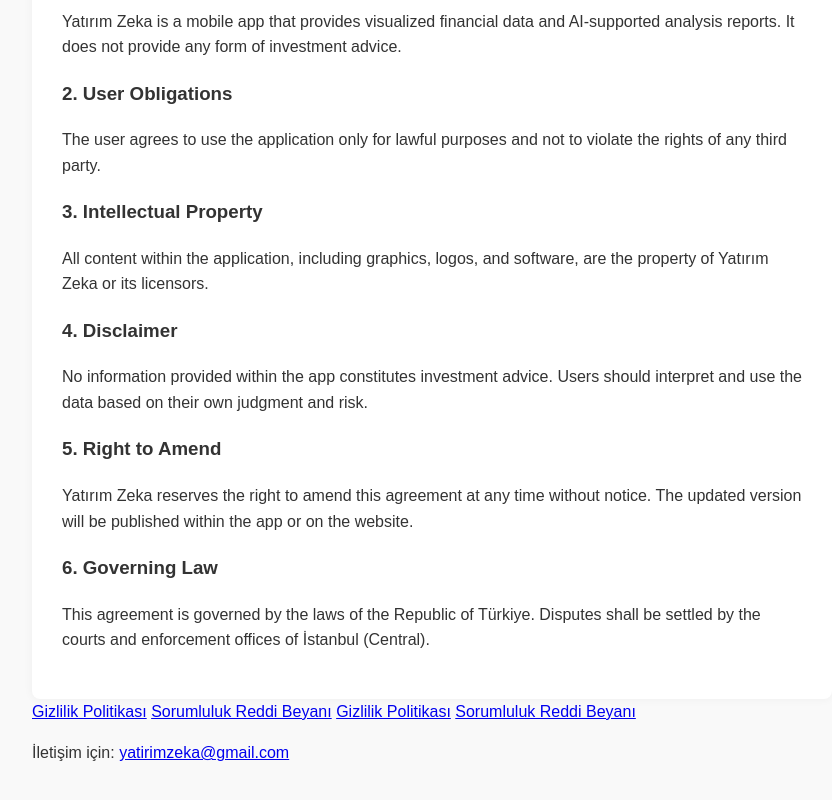
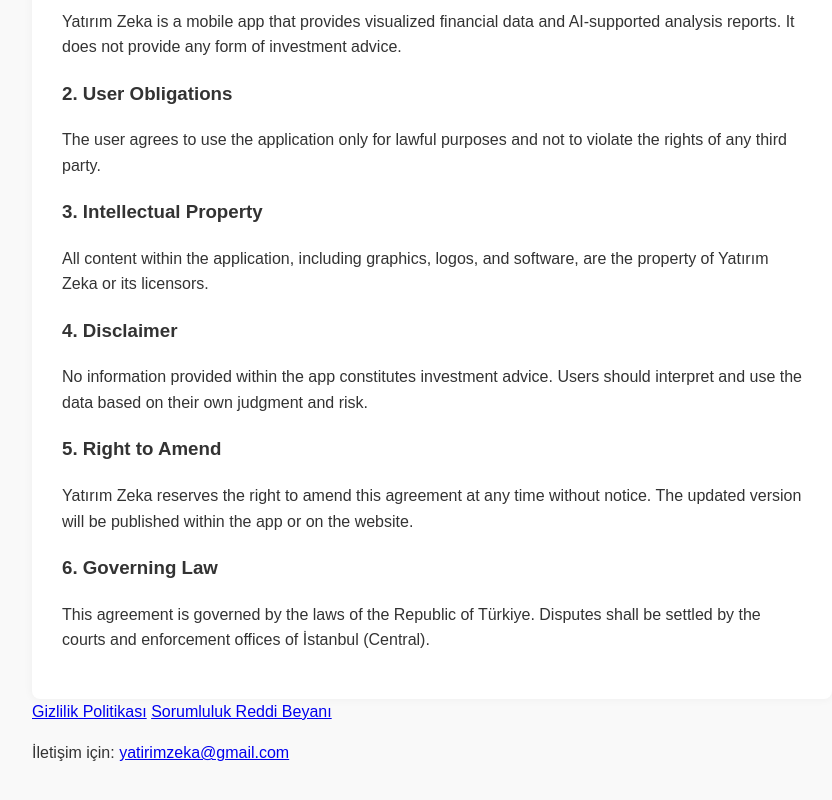
Before and after one commit to Kocborsa/yatirimzeka-legal, a plain HTML site: page index.html in a window 1280 px wide. Shown: the part 1289-2089 px from the top of the page, without its empty margins (208-1040 px from the left). Drawn offline with Linux system fonts and the light colour scheme.

Commit message:
Update index.html

```diff
--- a/index.html
+++ b/index.html
@@ -58,6 +58,4 @@
 </html>
 <a href="privacy.html">Gizlilik Politikası</a>
 <a href="disclaimer.html">Sorumluluk Reddi Beyanı</a>
-<a href="privacy.html">Gizlilik Politikası</a>
-<a href="disclaimer.html">Sorumluluk Reddi Beyanı</a>
 <p>İletişim için: <a href="mailto:yatirimzeka@gmail.com">yatirimzeka@gmail.com</a></p>
```
